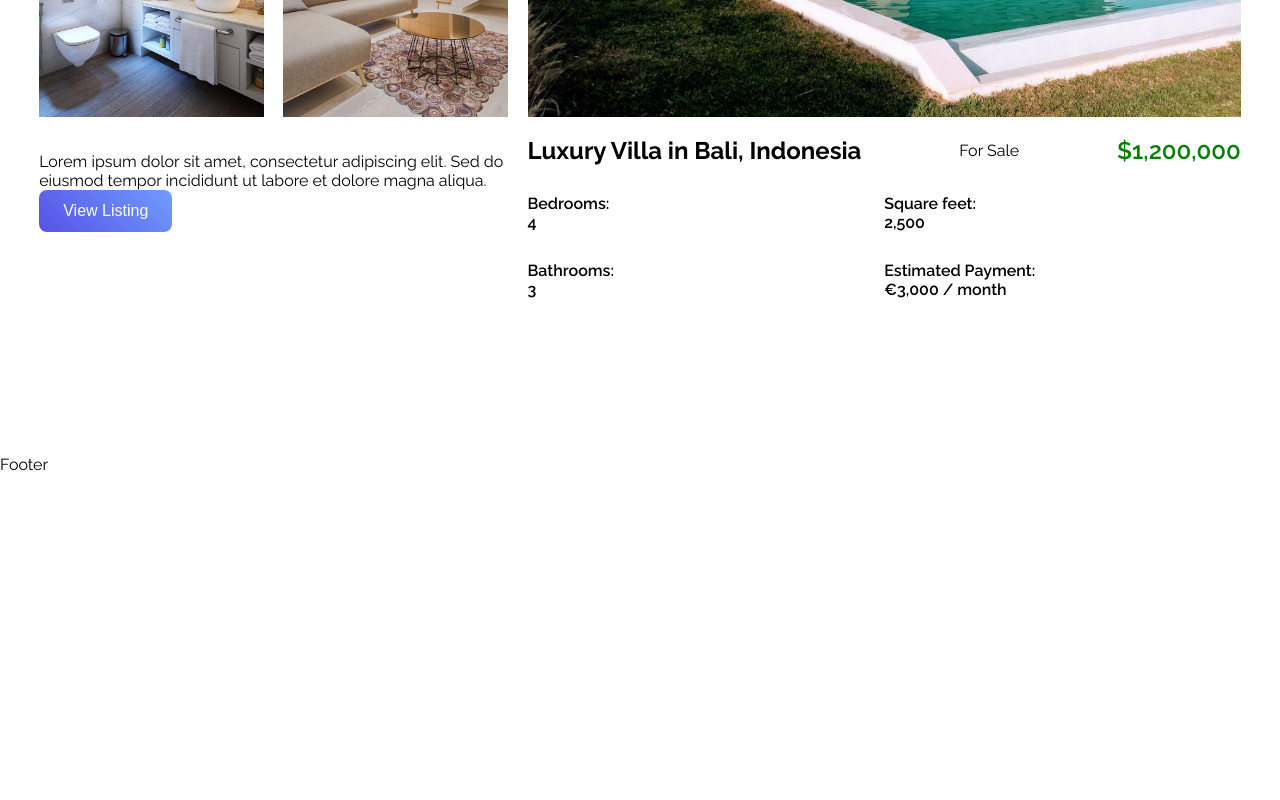
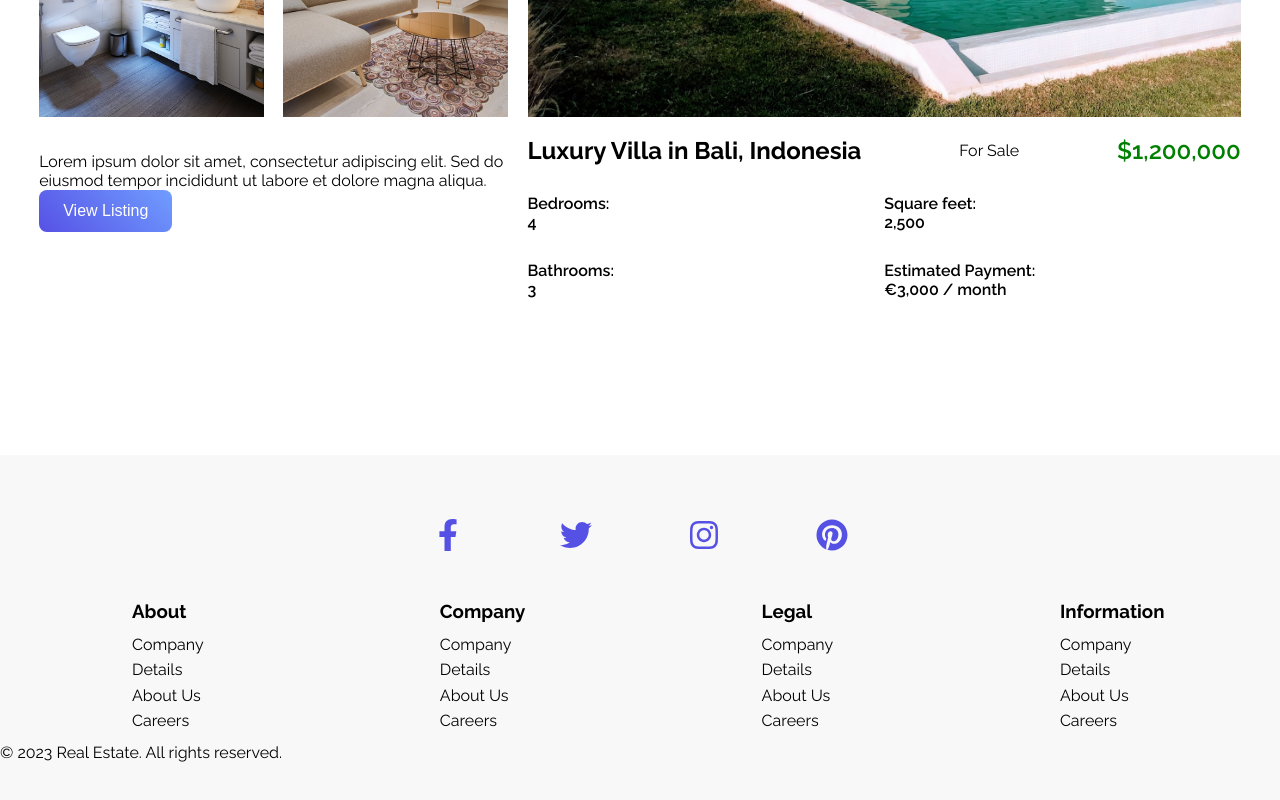
Before and after one commit to JammiM/mock-real-estate-website, a React (Vite) app: page / in a window 1280 px wide. Shown: the part 2917-3717 px from the top of the page. Before the commit the page ends 3391 px from the top, so only its background shows below. Built offline with nearby package versions, Linux system fonts and the light colour scheme.

Commit message:
Cleaned up the footer component

```diff
--- a/src/components/footer/Footer.css
+++ b/src/components/footer/Footer.css
@@ -0,0 +1,45 @@
+.footer {
+  width: 100%;
+  padding: 2rem 0;
+  background-color: #f8f8f8;
+}
+
+.footer .container {
+  display: grid;
+  grid-template-columns: repeat(4, 1fr);
+  gap: 1.2rem;
+}
+
+.footer .col {
+  margin: auto;
+}
+
+.footer h3 {
+  margin: 0.8rem 0;
+}
+
+.footer p {
+  margin: 0.4rem 0;
+}
+
+.social-icons {
+  text-align: center;
+}
+
+.footer .icon {
+  font-size: 2rem;
+  margin: 2rem 3rem;
+  color: #5651e5;
+}
+
+@media screen and (max-width: 768px) {
+  .footer .container {
+    display: grid;
+    grid-template-columns: repeat(2, 1fr);
+    gap: 0.5rem;
+  }
+
+  .footer .icon {
+    margin: 1rem;
+  }
+}
--- a/src/components/footer/Footer.jsx
+++ b/src/components/footer/Footer.jsx
@@ -1,8 +1,65 @@
 import React from "react";
 import "./Footer.css";
 
+import {
+  FaFacebookF,
+  FaTwitter,
+  FaInstagram,
+  FaPinterest,
+} from "react-icons/fa";
+
 const Footer = () => {
-  return <div>Footer</div>;
+  return (
+    <div className="footer">
+      <div className="social-icons">
+        <a href="#">
+          <FaFacebookF className="icon" />
+        </a>
+        <a href="#">
+          <FaTwitter className="icon" />
+        </a>
+        <a href="#">
+          <FaInstagram className="icon" />
+        </a>
+
+        <a href="#">
+          <FaPinterest className="icon" />
+        </a>
+      </div>
+
+      <div className="container">
+        <div className="col">
+          <h3>About</h3>
+          <p>Company</p>
+          <p>Details</p>
+          <p>About Us</p>
+          <p>Careers</p>
+        </div>{" "}
+        <div className="col">
+          <h3>Company</h3>
+          <p>Company</p>
+          <p>Details</p>
+          <p>About Us</p>
+          <p>Careers</p>
+        </div>{" "}
+        <div className="col">
+          <h3>Legal</h3>
+          <p>Company</p>
+          <p>Details</p>
+          <p>About Us</p>
+          <p>Careers</p>
+        </div>
+        <div className="col">
+          <h3>Information</h3>
+          <p>Company</p>
+          <p>Details</p>
+          <p>About Us</p>
+          <p>Careers</p>
+        </div>
+      </div>
+      <p>&copy; 2023 Real Estate. All rights reserved.</p>
+    </div>
+  );
 };
 
 export default Footer;
```
